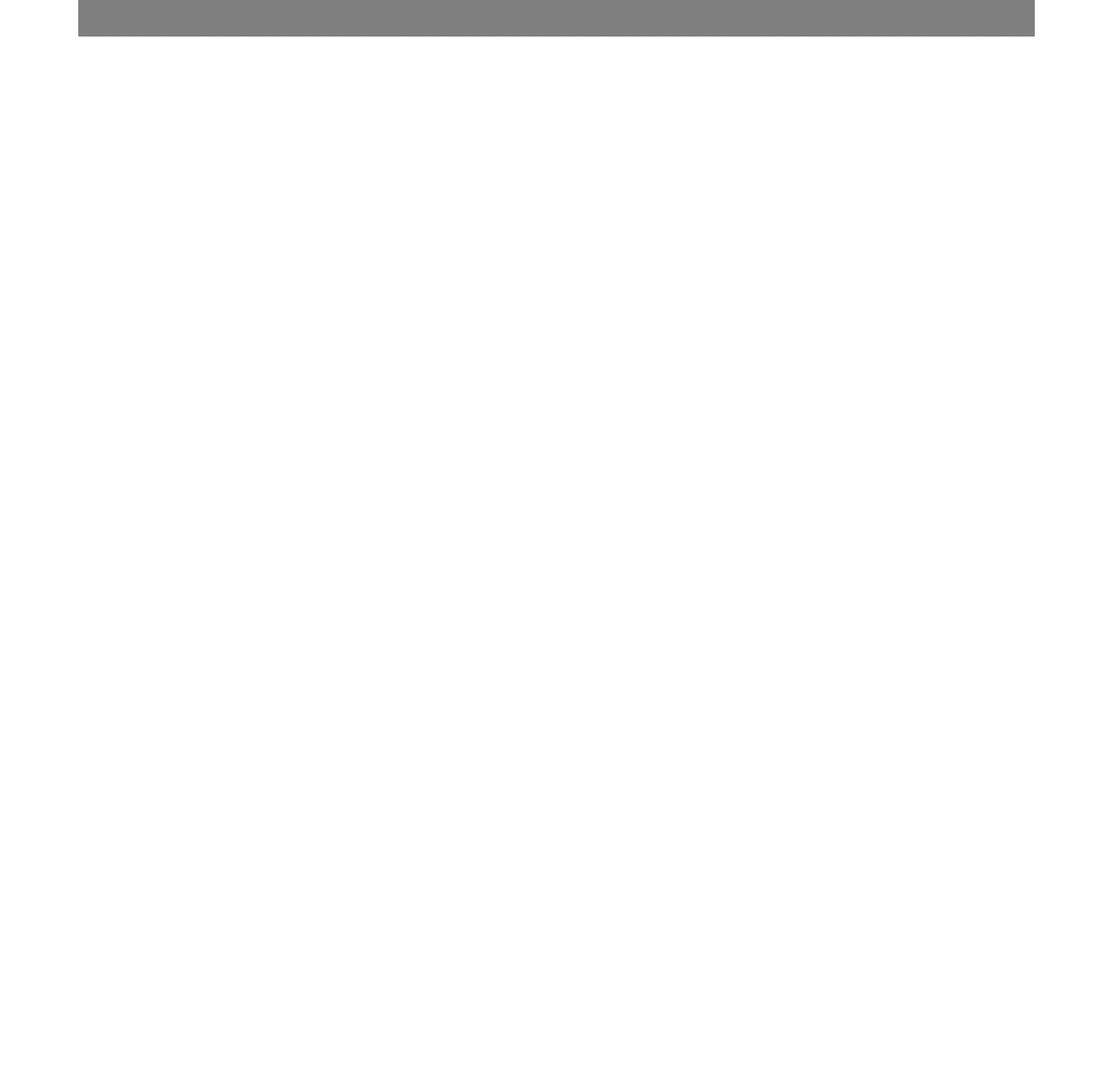
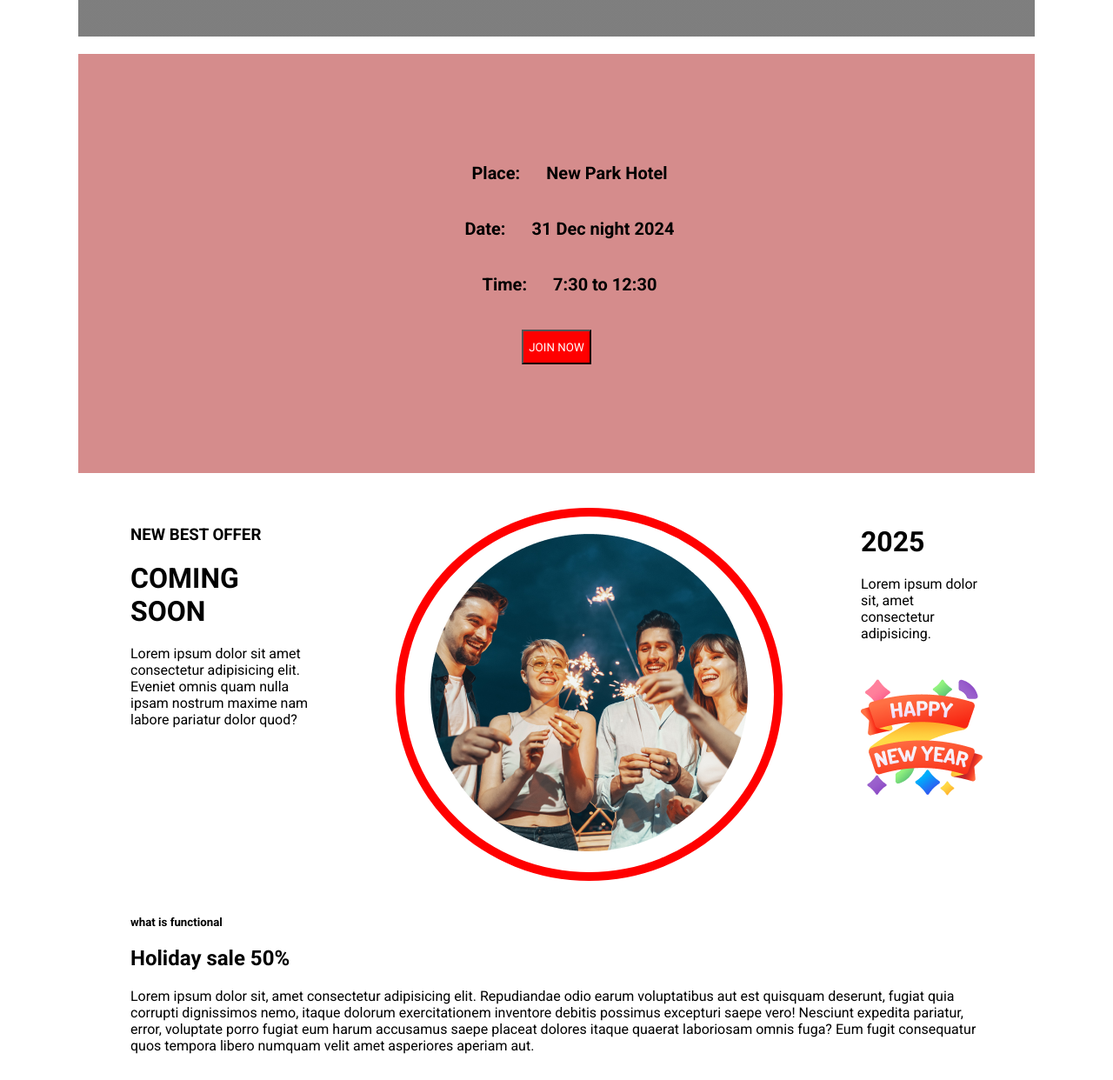
Before and after one commit to rafiahmedrifatt/new-year-project, a plain HTML site: page index.html in a window 1280 px wide. Shown: the part 1938-3180 px from the top of the page at 87% size. Before the commit the page ends 2020 px from the top, so only its background shows below. Drawn offline with Linux system fonts and the light colour scheme; grey boxes are pictures that could not be loaded; a web font is replaced by a local one.

Commit message:
added some sections

```diff
--- a/index.html
+++ b/index.html
@@ -11,13 +11,15 @@
       <h3>Happy New Year</h3>
       <h1>New year party celebration</h1>
     </div>
+
     <div class="header">
       <h1 style="color: red">65% OFF</h1>
       <h6 style="color: red">OUR DEALS ARE BETTER</h6>
       <h3>ALL CATEGORIES</h3>
       <img src="images/New Year Photo.png" alt="" />
     </div>
-    <div class="mainBody">
+
+    <div class="body">
       <div class="bannerText">
         <h1>
           Welcome to <br />
@@ -33,5 +35,55 @@
         <img src="images/Group 70.png" alt="" />
       </div>
     </div>
+
+    <div class="banner">
+      <h4><span>Place:</span>New Park Hotel</h4>
+      <h4><span>Date:</span>31 Dec night 2024</h4>
+      <h4><span>Time:</span>7:30 to 12:30</h4>
+      <button class="btn">JOIN NOW</button>
+    </div>
+
+    <div class="mainBody">
+      <div>
+        <h3>NEW BEST OFFER</h3>
+        <h1>COMING SOON</h1>
+        <p>
+          Lorem ipsum dolor sit amet consectetur adipisicing elit. Eveniet omnis
+          quam nulla ipsam nostrum maxime nam labore pariatur dolor quod?
+        </p>
+      </div>
+
+      <div class="celebrationImg">
+        <img src="images/Ellipse 1.png" alt="" />
+      </div>
+
+      <div>
+        <h1>2025</h1>
+        <p>Lorem ipsum dolor sit, amet consectetur adipisicing.</p>
+        <img src="images/Group 96.png" alt="" />
+      </div>
+    </div>
+
+    <div class="holidaySale">
+      <div>
+        <h5>what is functional</h5>
+        <h2>Holiday sale 50%</h2>
+        <p>
+          Lorem ipsum dolor sit, amet consectetur adipisicing elit. Repudiandae
+          odio earum voluptatibus aut est quisquam deserunt, fugiat quia
+          corrupti dignissimos nemo, itaque dolorum exercitationem inventore
+          debitis possimus excepturi saepe vero! Nesciunt expedita pariatur,
+          error, voluptate porro fugiat eum harum accusamus saepe placeat
+          dolores itaque quaerat laboriosam omnis fuga? Eum fugit consequatur
+          quos tempora libero numquam velit amet asperiores aperiam aut.
+        </p>
+      </div>
+      <div class="holidayImg">
+        <img class="img1" src="images/Group 75.png" alt="" />
+        <img class="img2" src="images/Group 44.png" alt="" />
+        <img class="img3" src="images/Rectangle 1.png" alt="" />
+        <img class="img4" src="images/Rectangle 2.png" alt="" />
+      </div>
+    </div>
   </body>
 </html>
--- a/style.css
+++ b/style.css
@@ -37,7 +37,7 @@
   font-size: 20px;
 }
 
-.mainBody {
+.body {
   display: flex;
   align-items: center;
   color: white;
@@ -45,3 +45,61 @@
   background-image: linear-gradient(rgba(0, 0, 0, 0.2), rgba(0, 0, 0, 0.2)),
     url(images/Vectorrr.png);
 }
+
+.banner {
+  background-color: rgb(213, 140, 140);
+  display: flex;
+  flex-direction: column;
+  justify-content: center;
+  text-align: center;
+  font-size: 20px;
+  height: 482px;
+}
+
+.btn {
+  /* text-decoration: none; */
+  color: white;
+  background-color: red;
+  height: 40px;
+  width: 80px;
+  align-self: center;
+}
+
+.mainBody {
+  display: flex;
+}
+
+.celebrationImg {
+  border: 10px solid red;
+  border-radius: 50%;
+}
+
+.imageStack {
+  display: flex;
+  flex-direction: row;
+  width: 1vh;
+}
+
+.img1 {
+  width: 450px;
+  margin-bottom: -100px;
+  position: relative;
+  /* height: 500px; */
+  /* width: auto; */
+}
+
+.img2 {
+  /* margin-right: -150px; */
+  margin-top: 100px;
+  position: absolute;
+}
+
+.img3 {
+  margin-left: 200px;
+  width: 492;
+}
+
+.img4 {
+  margin-top: -20px;
+  width: 91%;
+}
```
